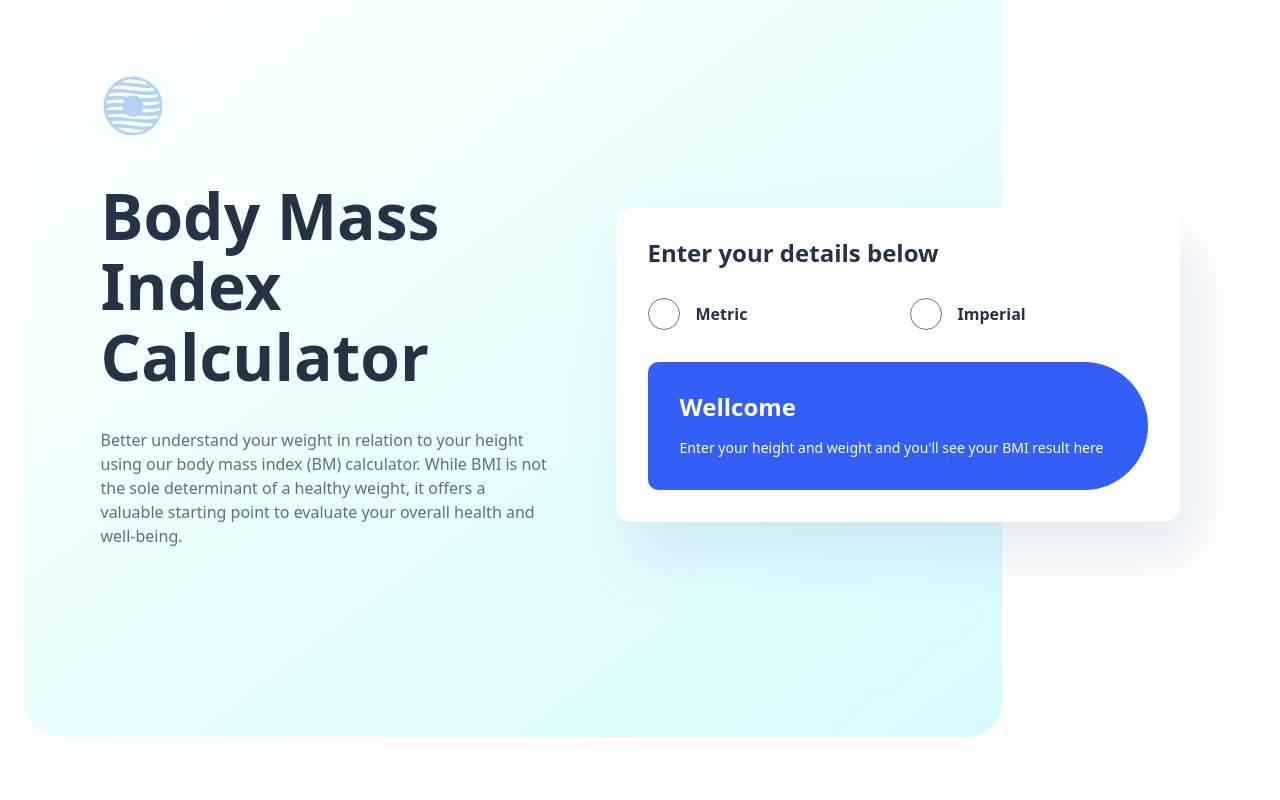
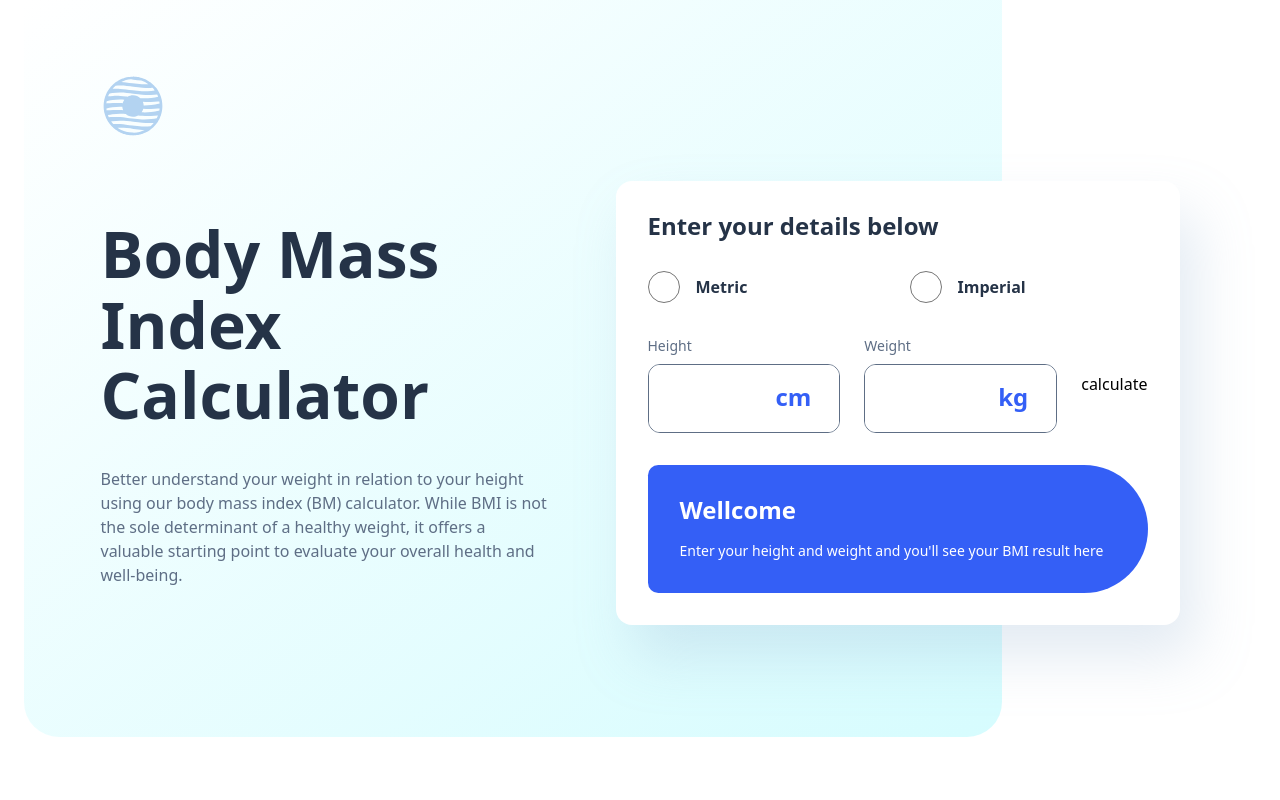
Before and after one commit to aleksi-svaridze/bmi, a React (Create React App) app: page / in a window 1280 px wide. Shown: the top 800 px of the page. Built offline with nearby package versions, Linux system fonts and the light colour scheme.

Commit message:
Add metric calculator logic

```diff
--- a/src/components/Calculator.jsx
+++ b/src/components/Calculator.jsx
@@ -3,7 +3,7 @@ import ImperialCalculator from "./ImperialCalculator";
 import MetricCalculator from "./MetricCalculator";
 
 const Calculator = () => {
-  let [radioButtonValue, setRadioButtonValue] = useState("");
+  let [radioButtonValue, setRadioButtonValue] = useState("metric");
   const handleRadioValue = (e) => {
     setRadioButtonValue(e.target.value);
   };
@@ -50,27 +50,6 @@ const Calculator = () => {
       {radioButtonValue === "metric" && <MetricCalculator />}
 
       {radioButtonValue === "imperial" && <ImperialCalculator />}
-
-      {radioButtonValue !== "metric" && radioButtonValue !== "imperial" && (
-        <div
-          className="mt-8 bg-blue p-8"
-          style={{
-            borderTopLeftRadius: "16px",
-            borderBottomLeftRadius: "16px",
-            borderTopRightRadius: "100px",
-            borderBottomRightRadius: "100px",
-          }}
-        >
-          <div className="flex flex-col gap-y-4">
-            <h2 className="text-white font-semibold text-2xl leading-[110%]">
-              Wellcome
-            </h2>
-            <p className="text-white text-sm leading-[150%]">
-              Enter your height and weight and you'll see your BMI result here
-            </p>
-          </div>
-        </div>
-      )}
     </div>
   );
 };
--- a/src/components/MetricCalculator.jsx
+++ b/src/components/MetricCalculator.jsx
@@ -1,21 +1,34 @@
 import { useState } from "react";
 
 const MetricCalculator = () => {
-  const [metricValue, setMetricValue] = useState({ cm: 0, kg: 0 });
-  const [result, setResult] = useState();
+  let [result, setResult] = useState();
+  const [height, setHeight] = useState(0);
+  const [weight, setWeight] = useState(0);
+  const [category, setCategory] = useState("");
 
-  console.log(metricValue);
+  const handleResult = (e) => {
+    e.preventDefault();
+    let heightInMeters = height / 100;
+    result = (weight / heightInMeters ** 2).toFixed(1);
+    setResult(result);
 
-  const handleResult = (metricValue) => {
-    let result = (Number(metricValue.kg) / Number(metricValue.cm ** 2)) * 10000;
-    setResult(result.toFixed(1));
+    if (result <= 18.5) {
+      setCategory("under weight");
+    } else if (result > 18.5 && result <= 24.9) {
+      setCategory("Normal");
+    } else if (result > 24.9 && result <= 29.9) {
+      setCategory("Overweight");
+    } else if (result > 29.9 && result <= 39.9) {
+      setCategory("Obese");
+    } else if (result > 40) {
+      setCategory("Morbidly obese");
+    } else {
+      setResult(false);
+    }
   };
   return (
     <>
-      <form
-        onSubmit={handleResult}
-        className="flex flex-col gap-y-4 md:gap-y-0 md:flex-row md:items-center gap-x-6"
-      >
+      <form className="flex flex-col gap-y-4 md:gap-y-0 md:flex-row md:items-center gap-x-6">
         <div className="md:w-1/2">
           <label className="text-electric-blue text-sm capitalize leading-[150%] mb-2 block">
             height
@@ -25,10 +38,8 @@ const MetricCalculator = () => {
               type="number"
               className="absolute w-full h-full focus:outline-none pl-6 pr-20 text-gunmetal text-2xl leading-[110%] font-semibold"
               min="0"
-              velue={metricValue.cm}
-              onChange={(e) =>
-                setMetricValue({ cm: e.target.value, kg: metricValue.kg })
-              }
+              velue={height}
+              onChange={(e) => setHeight(e.target.value)}
             />
             <span className="text-blue text-2xl leading-none font-semibold absolute top-1/2 -translate-y-[14px] right-7">
               cm
@@ -45,20 +56,20 @@ const MetricCalculator = () => {
               type="number"
               className="absolute w-full h-full focus:outline-none pl-6 pr-20 text-gunmetal text-2xl leading-[110%] font-semibold"
               min="0"
-              velue={metricValue.kg}
-              onChange={(e) =>
-                handleResult({ cm: metricValue.cm, kg: e.target.value })
-              }
+              velue={weight}
+              onChange={(e) => setWeight(e.target.value)}
             />
             <span className="text-blue text-2xl leading-none font-semibold absolute top-1/2 -translate-y-[14px] right-7">
               kg
             </span>
           </div>
         </div>
+
+        <button onClick={(e) => handleResult(e)}>calculate</button>
       </form>
 
       <div
-        className="mt-8 bg-blue p-8"
+        className="mt-8 bg-blue p-8 overflow-hidden"
         style={{
           borderTopLeftRadius: "16px",
           borderBottomLeftRadius: "16px",
@@ -66,6 +77,9 @@ const MetricCalculator = () => {
           borderBottomRightRadius: "100px",
         }}
       >
+        {" "}
+        {result ? (
+          <>
             <h4 className="text-base font-semibold leading-[150%] text-white">
               Your BMI is...
             </h4>
@@ -74,10 +88,20 @@ const MetricCalculator = () => {
                 {result}
               </div>
               <div className="text-white text-sm leading-[150%]">
-            Your BMI suggests you're a healthy weight. Your ideal weight is
-            between 63.3kgs - 85.2kgs.
+                {category}
               </div>
             </div>
+          </>
+        ) : (
+          <div className="flex flex-col gap-y-4">
+            <h2 className="text-white font-semibold text-2xl leading-[110%]">
+              Wellcome
+            </h2>
+            <p className="text-white text-sm leading-[150%]">
+              Enter your height and weight and you'll see your BMI result here
+            </p>
+          </div>
+        )}
       </div>
     </>
   );
```
Lines whose indentation alone changed are shown as unchanged.
